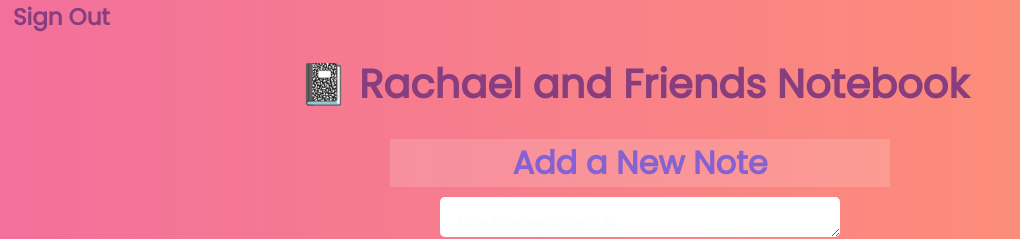
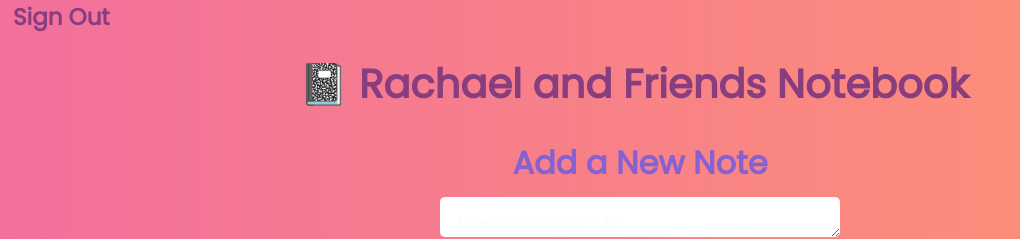
Before and after one commit to RachaelSMathew/notepad-rachael, a React (Create React App) app: page / in a window 1280 px wide. Shown: the top 239 px of the page, without its empty margins (0-1020 px from the left). Built offline with nearby package versions, Linux system fonts and the light colour scheme; no server answers; the database is empty; sample sign-in values are in the browser's storage.

Commit message:
removed background color behind "add new note" text

```diff
--- a/src/components/NoteAdd/NoteAdd.css
+++ b/src/components/NoteAdd/NoteAdd.css
@@ -9,7 +9,6 @@
 }
 .noteadd h1 {
     display: flex;
-    background: rgba(255, 255, 255, 0.15);
     justify-content: center;
     align-items: center;
     color: #8661d1;
```
